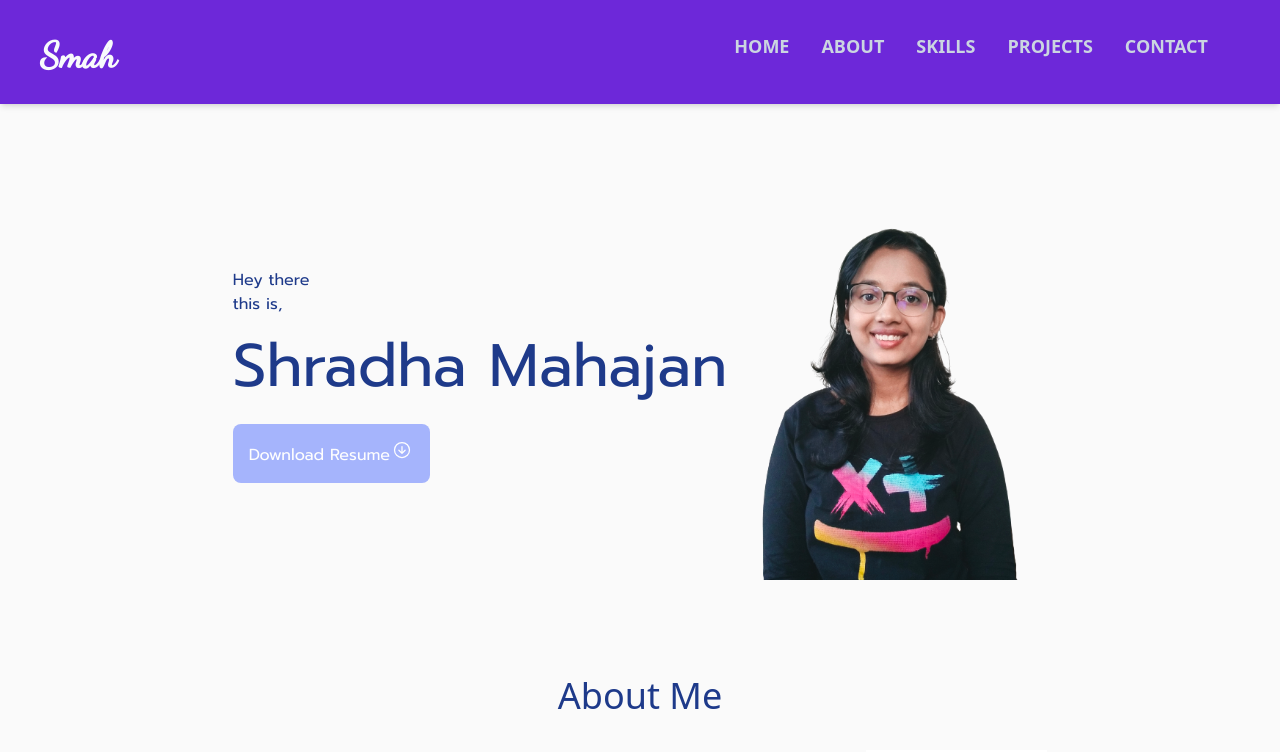
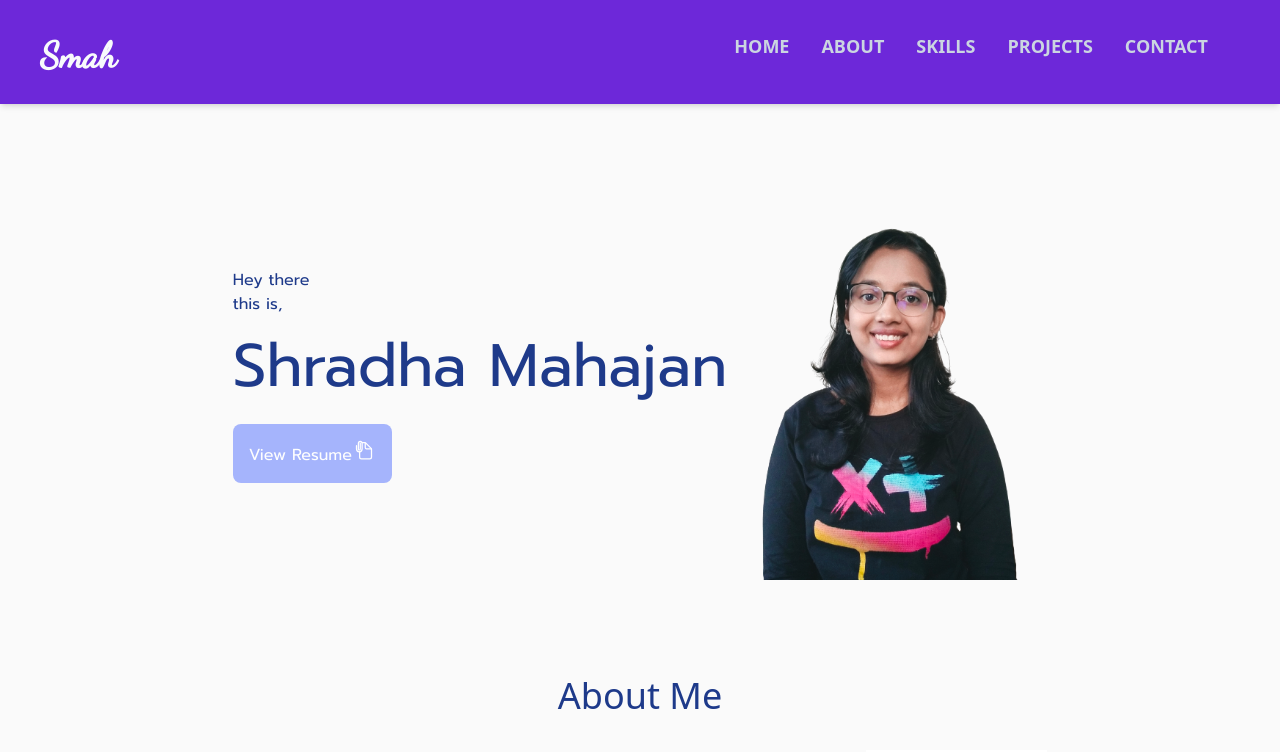
Before and after one commit to shradham2612/PORT2, a React (Vite) app: page / in a window 1280 px wide. Shown: the top 752 px of the page. Built offline with nearby package versions, Linux system fonts and the light colour scheme.

Commit message:
changes in resume section

```diff
--- a/src/components/Hero.jsx
+++ b/src/components/Hero.jsx
@@ -13,13 +13,11 @@ const Hero = () => {
           <h1 className="xs:text-6xl text-4xl pt-5  text-blue-900 ">
             Shradha Mahajan
           </h1>
-          <a href={res} download="Resume">
+
+          <a href="https://shorturl.at/fkmI1" target={"_blank"}>
             <button className="p-4 bg-indigo-300 hover:bg-indigo-500 text-white mt-7 rounded-lg">
-              Download Resume
-              <ion-icon
-                name="arrow-down-circle-outline"
-                className="op"
-              ></ion-icon>
+              View Resume
+              <ion-icon name="document-attach-outline"></ion-icon>
             </button>
           </a>
         </div>
@@ -27,7 +25,6 @@ const Hero = () => {
           <img src={pf} alt="dfd" className="" />
         </div>
       </div>
-
     </section>
   );
 };
```
